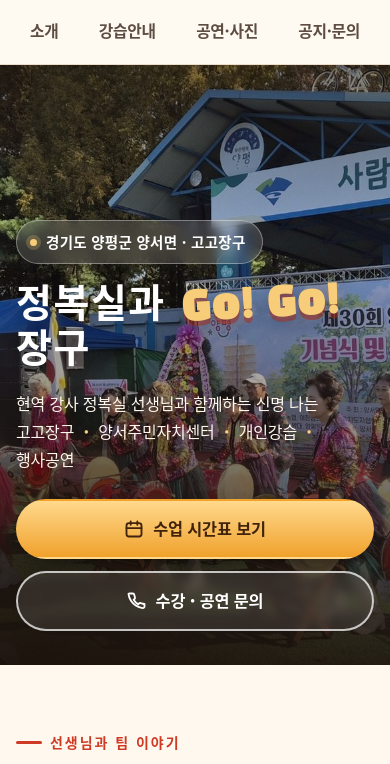
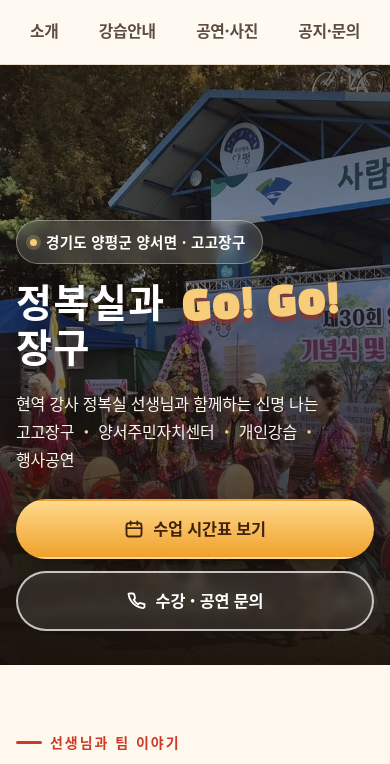
Before and after one commit to rjansrh-lee/GoGo-janggu, a plain HTML site: page index.html in a window 390 px wide. Shown: the part 50-814 px from the top of the page. Drawn offline with Linux system fonts and the light colour scheme.

Commit message:
첫 화면 사진 대비 보정 — 모바일에서 제목·버튼 가독성 강화

```diff
--- a/index.html
+++ b/index.html
@@ -518,6 +518,11 @@ footer{background:var(--ink);color:#c9b6a4;padding:clamp(36px,5vw,52px) 0 40px;f
   .nav{justify-content:space-between}
   section{scroll-margin-top:106px}
   .hero-inner{min-height:clamp(430px,72vh,600px)}
+  .hero::after{
+    background:
+      linear-gradient(180deg,rgba(24,15,10,.58) 0%,rgba(24,15,10,.3) 30%,rgba(24,15,10,.66) 60%,rgba(24,15,10,.94) 100%),
+      radial-gradient(130% 66% at 0% 100%,rgba(20,12,8,.62) 0%,transparent 70%);
+  }
   .hero h1{font-size:clamp(2.3rem,10vw,3.2rem)}
   .hero-actions{flex-direction:column;align-items:stretch}
   .hero-actions .btn{width:100%}
```
